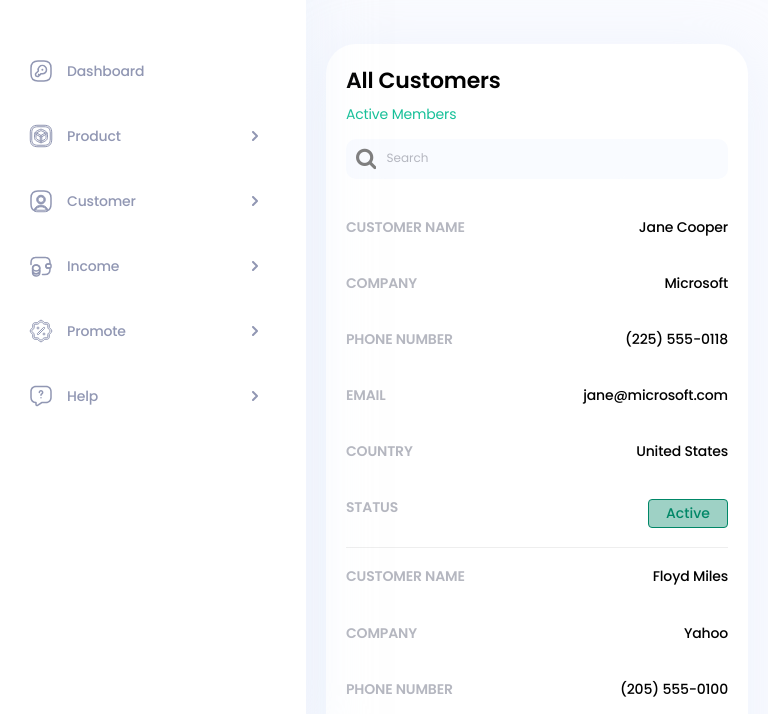
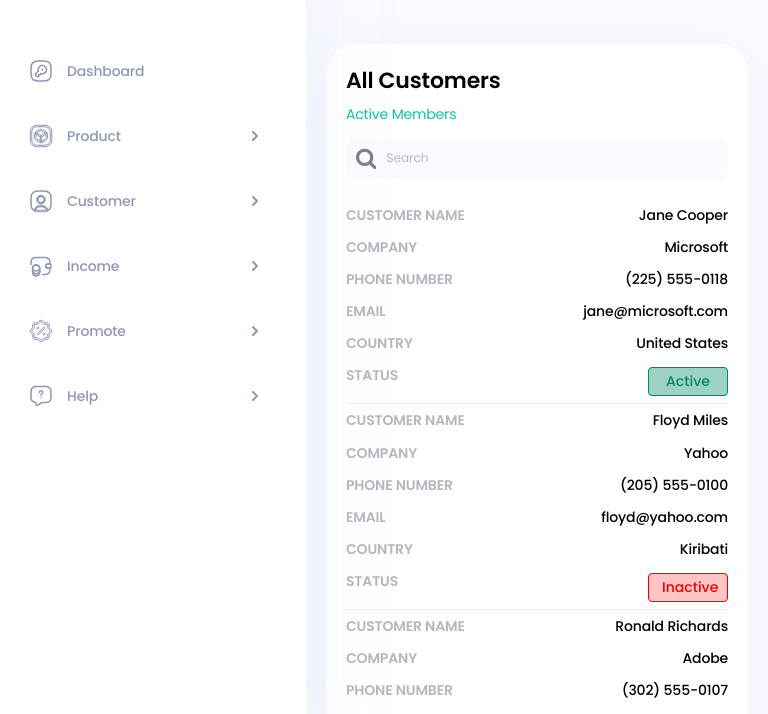
Before and after one commit to ArtemPlohenko/Dashboard, a website: page src/index.html in a window 768 px wide. Shown: the part 62-776 px from the top of the page. Drawn offline with nearby package versions, Linux system fonts and the light colour scheme; files that its build step writes are made by us from their sources; files whose address does not match are found by name.

Commit message:
fixed padding in th, td

```diff
--- a/gulp/version.json
+++ b/gulp/version.json
@@ -1,3 +1,3 @@
 {
-    "main": "20221108130457"
+    "main": "20221108130917"
 }
--- a/src/scss/_media.scss
+++ b/src/scss/_media.scss
@@ -40,6 +40,12 @@
   .customer-info {
     margin-bottom: 75px;
   }
+  table {
+    td,
+    th {
+      padding: 20px 0;
+    }
+  }
 }
 
 @media (max-width: 768px) {
@@ -62,6 +68,12 @@
   }
   .customer-info {
     margin-bottom: 20px;
+  }
+  table {
+    td,
+    th {
+      padding: 8px 0;
+    }
   }
 }
 
--- a/src/scss/style.scss
+++ b/src/scss/style.scss
@@ -198,10 +198,6 @@ table {
   border-collapse: collapse;
   font-size: 14px;
   font-weight: 500;
-  th,
-  td {
-    padding: 20px 0;
-  }
 }
 th {
   color: $light-gray3;
```
Also changed, not shown: dist/css/style.css, dist/css/style.min.css.
